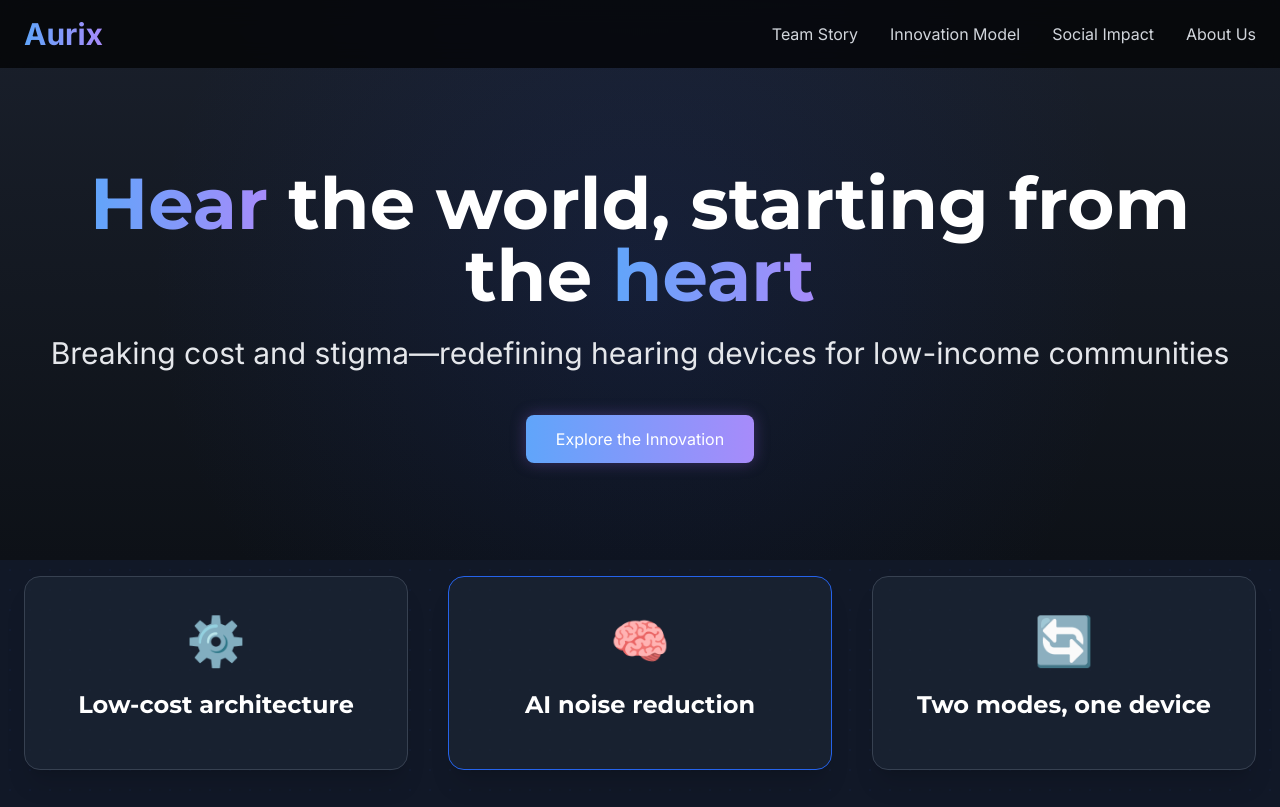
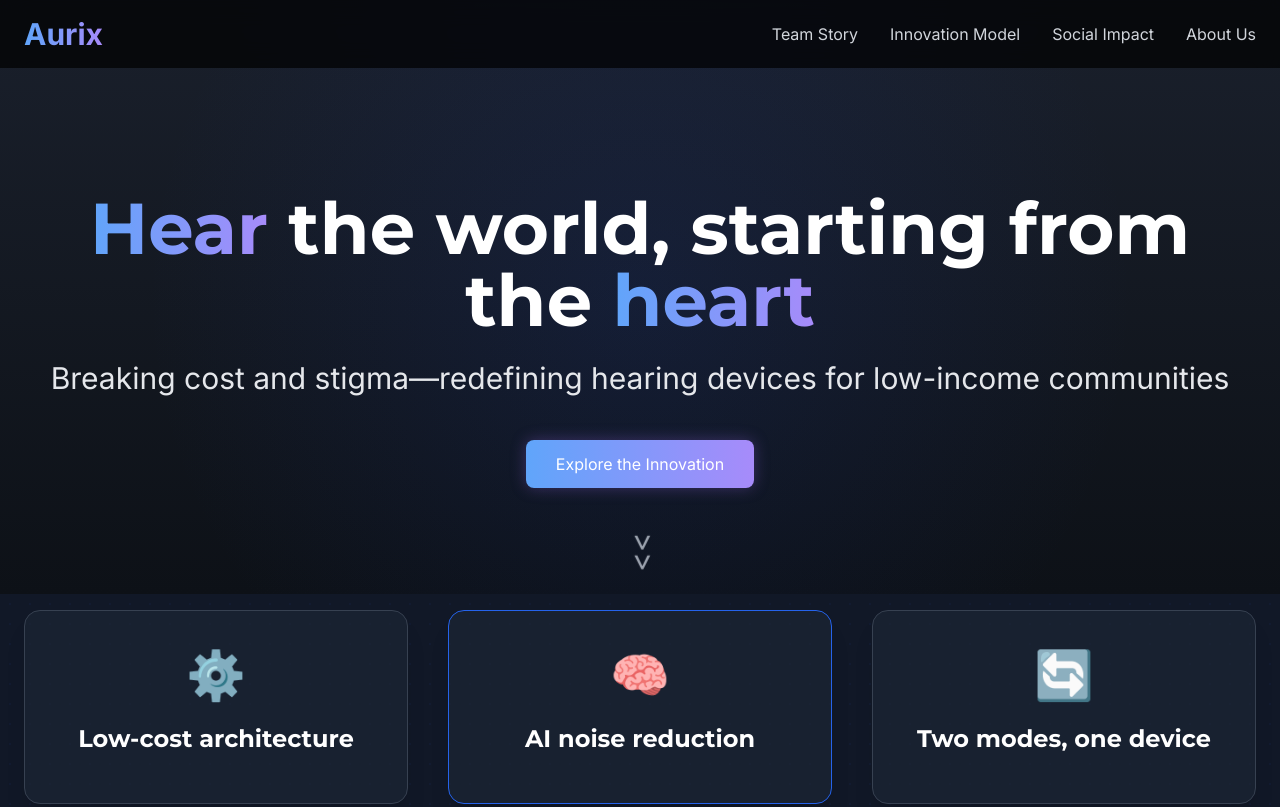
Before and after one commit to ZJerrrrrry/Aurixx, a website built with webpack: page index.html in a window 1280 px wide. Shown: the top 807 px of the page. Built offline with nearby package versions, Linux system fonts and the light colour scheme.

Commit message:
change the structure of index.html (the first version for almost final)

```diff
--- a/index.html
+++ b/index.html
@@ -24,7 +24,7 @@
             display: flex;
             align-items: center;
             justify-content: center;
-            min-height: 70vh;
+            min-height: 72vh;
             text-align: center;
         }
         .hero-overlay {
@@ -70,6 +70,22 @@
         .delay-300 { animation-delay: 0.3s; }
         .delay-400 { animation-delay: 0.4s; }
         .delay-500 { animation-delay: 0.5s; }
+
+        /* ✅ NEW: Downward double-chevron (<< rotated) + gentle floating */
+        @keyframes fadeInUpArrow {
+            from { opacity: 0; transform: translateY(18px) rotate(-90deg); }
+            to   { opacity: 1; transform: translateY(0) rotate(-90deg); }
+        }
+        @keyframes bobArrow {
+            0%, 100% { transform: translateY(0) rotate(-90deg); }
+            50%      { transform: translateY(10px) rotate(-90deg); }
+        }
+        .arrow-float {
+            opacity: 0;
+            display: inline-block;
+            animation: fadeInUpArrow 0.8s ease-out forwards, bobArrow 1.8s ease-in-out infinite;
+            animation-delay: 0.6s, 1.5s;
+        }
 
         /* Custom glow button */
         .btn-glow {
@@ -154,13 +170,18 @@
         <div class="hero-overlay"></div>
         <div class="relative z-10 p-8">
             <!-- ✅ 保持你的标题不变 -->
-            <h2 class="text-5xl md:text-7xl font-extrabold mb-6 mt-20 animate-fade-in-up">
+            <h2 class="text-5xl md:text-7xl font-extrabold mb-6 mt-40 animate-fade-in-up">
                 <span class="gradient-text">Hear</span> the world, starting from the <span class="gradient-text">heart</span>
             </h2>
             <p class="text-xl md:text-3xl opacity-90 mb-10 animate-fade-in-up delay-200">
                 Breaking cost and stigma—redefining hearing devices for low-income communities
             </p>
             <a href="model.html" class="btn-glow animate-fade-in-up delay-400">Explore the Innovation</a>
+
+            <!-- ✅ NEW: downward floating chevrons under the button -->
+            <div class="mt-7 text-center text-gray-400 text-3xl select-none">
+                <span class="arrow-float">&lt;&lt;</span>
+            </div>
         </div>
     </header>
 
```
